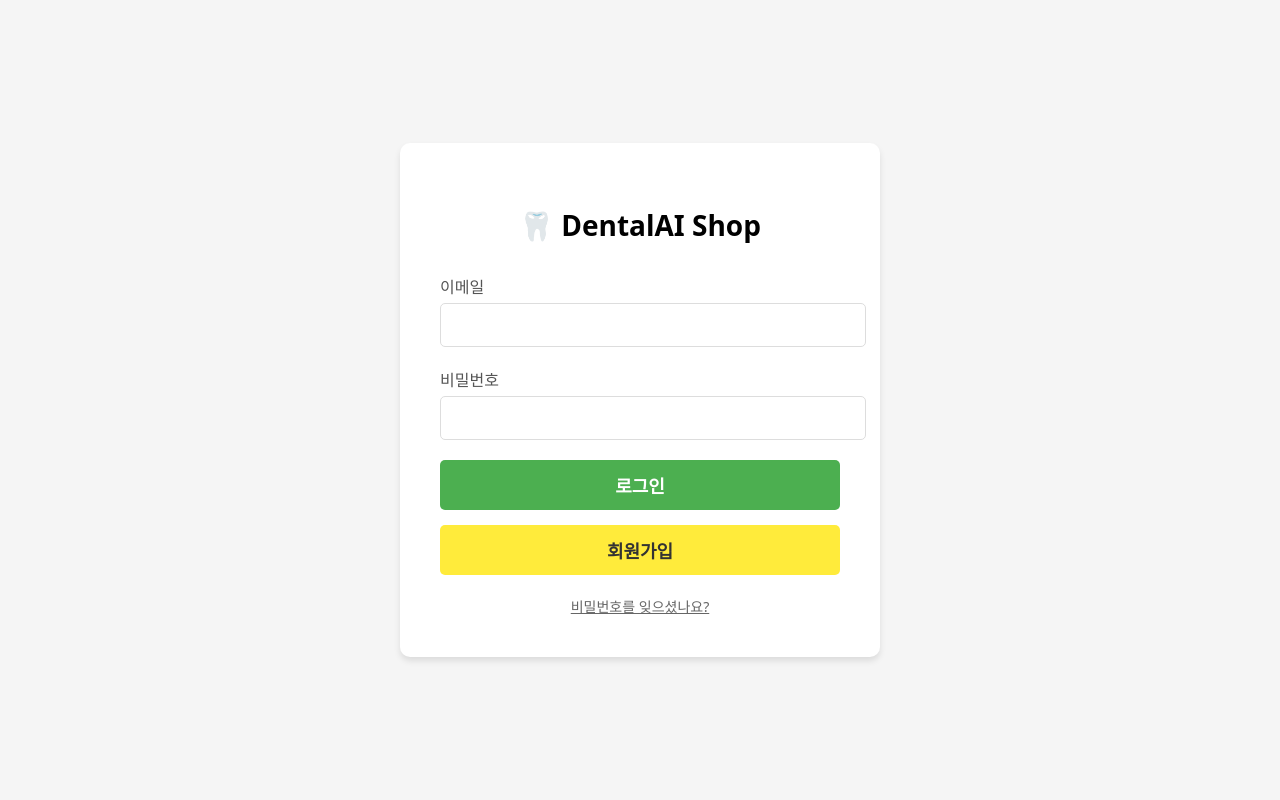
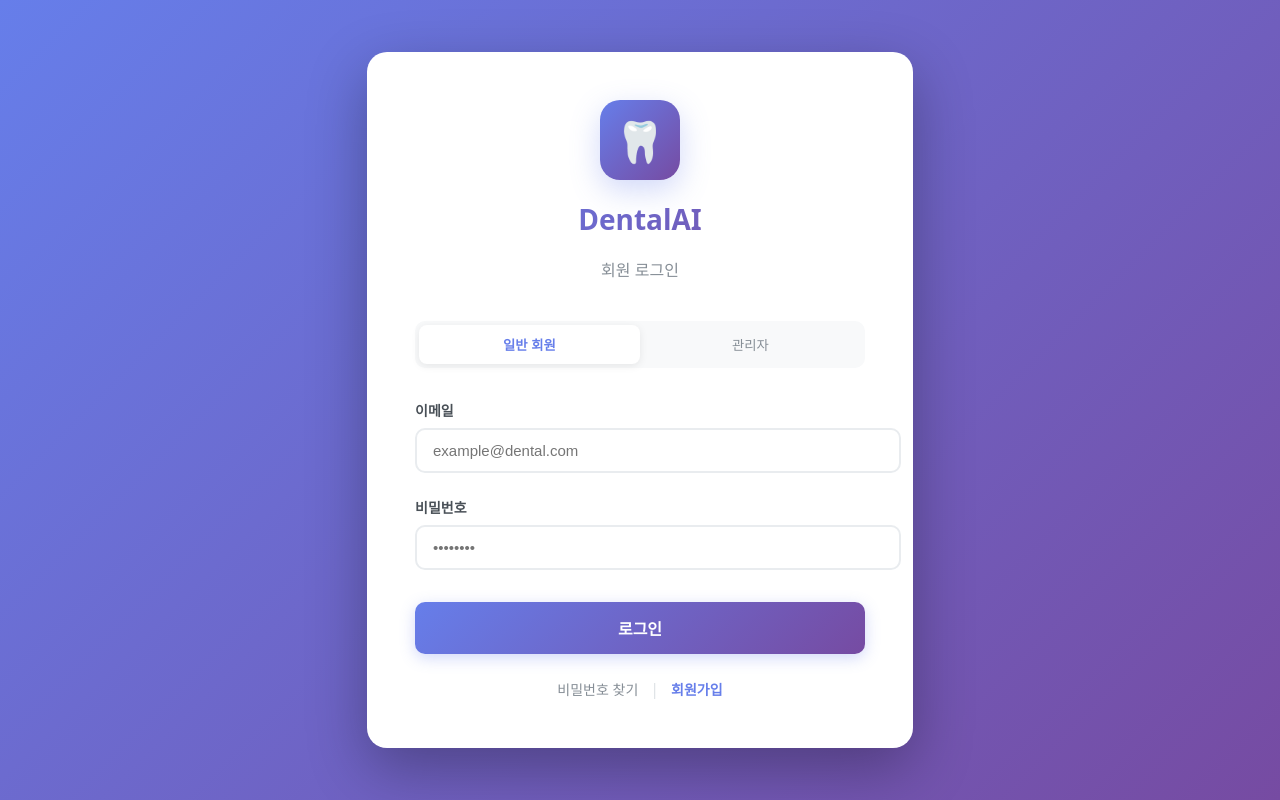
Before and after one commit to dentcluster-lang/dentalnote, a Next.js app: page /login in a window 1280 px wide. Built offline with nearby package versions, Linux system fonts and the light colour scheme.

Commit message:
✨ Add admin login mode and access buttons

```diff
--- a/src/app/login/page.tsx
+++ b/src/app/login/page.tsx
@@ -4,124 +4,239 @@ import { useRouter } from 'next/navigation';
 
 export default function LoginPage() {
   const router = useRouter();
-  const [formData, setFormData] = useState({
-    email: '',
-    password: ''
-  });
+  const [email, setEmail] = useState('');
+  const [password, setPassword] = useState('');
+  const [isAdminMode, setIsAdminMode] = useState(false);
 
-  const handleLogin = (e: React.FormEvent) => {
-    e.preventDefault();
-    // 임시 로그인 처리
-    const userData = {
-      id: '1',
-      email: formData.email,
+  const handleLogin = () => {
+    if (isAdminMode) {
+      // 관리자 로그인
+      if (email === 'admin@dental.com' && password === 'admin123') {
+        localStorage.setItem('user', JSON.stringify({
+          name: '관리자',
+          email: email,
+          isAdmin: true
+        }));
+        alert('관리자로 로그인되었습니다!');
+        router.push('/admin');
+      } else {
+        alert('관리자 계정 정보가 올바르지 않습니다.');
+      }
+    } else {
+      // 일반 사용자 로그인
+      localStorage.setItem('user', JSON.stringify({
         name: '김치과',
-      businessNumber: '123-45-67890'
-    };
-    localStorage.setItem('user', JSON.stringify(userData));
+        email: email,
+        isAdmin: false
+      }));
+      alert('로그인 성공!');
       router.push('/');
+    }
   };
 
   return (
     <div style={{
       minHeight: '100vh',
-      backgroundColor: '#f5f5f5',
       display: 'flex',
       alignItems: 'center',
-      justifyContent: 'center'
+      justifyContent: 'center',
+      background: 'linear-gradient(135deg, #667eea 0%, #764ba2 100%)'
     }}>
       <div style={{
         backgroundColor: 'white',
-        padding: '40px',
+        padding: '48px',
+        borderRadius: '20px',
+        width: '450px',
+        boxShadow: '0 20px 60px rgba(0,0,0,0.3)'
+      }}>
+        {/* 로고 */}
+        <div style={{ textAlign: 'center', marginBottom: '40px' }}>
+          <div style={{
+            width: '80px',
+            height: '80px',
+            margin: '0 auto 20px',
+            background: 'linear-gradient(135deg, #667eea 0%, #764ba2 100%)',
+            borderRadius: '20px',
+            display: 'flex',
+            alignItems: 'center',
+            justifyContent: 'center',
+            fontSize: '40px',
+            boxShadow: '0 10px 30px rgba(102, 126, 234, 0.3)'
+          }}>
+            🦷
+          </div>
+          <h1 style={{
+            fontSize: '28px',
+            fontWeight: '700',
+            background: 'linear-gradient(135deg, #667eea 0%, #764ba2 100%)',
+            WebkitBackgroundClip: 'text',
+            WebkitTextFillColor: 'transparent'
+          }}>
+            DentalAI
+          </h1>
+          <p style={{ color: '#868e96', marginTop: '8px' }}>
+            {isAdminMode ? '관리자 로그인' : '회원 로그인'}
+          </p>
+        </div>
+
+        {/* 모드 전환 탭 */}
+        <div style={{
+          display: 'flex',
+          backgroundColor: '#f8f9fa',
           borderRadius: '10px',
-        boxShadow: '0 4px 6px rgba(0,0,0,0.1)',
-        width: '100%',
-        maxWidth: '400px'
+          padding: '4px',
+          marginBottom: '32px'
         }}>
-        <h2 style={{ textAlign: 'center', marginBottom: '30px', fontSize: '28px' }}>
-          🦷 DentalAI Shop
-        </h2>
+          <button
+            onClick={() => setIsAdminMode(false)}
+            style={{
+              flex: 1,
+              padding: '10px',
+              border: 'none',
+              borderRadius: '8px',
+              backgroundColor: !isAdminMode ? 'white' : 'transparent',
+              boxShadow: !isAdminMode ? '0 2px 8px rgba(0,0,0,0.08)' : 'none',
+              cursor: 'pointer',
+              fontWeight: !isAdminMode ? '600' : '500',
+              color: !isAdminMode ? '#667eea' : '#868e96',
+              transition: 'all 0.3s'
+            }}
+          >
+            일반 회원
+          </button>
+          <button
+            onClick={() => setIsAdminMode(true)}
+            style={{
+              flex: 1,
+              padding: '10px',
+              border: 'none',
+              borderRadius: '8px',
+              backgroundColor: isAdminMode ? 'white' : 'transparent',
+              boxShadow: isAdminMode ? '0 2px 8px rgba(0,0,0,0.08)' : 'none',
+              cursor: 'pointer',
+              fontWeight: isAdminMode ? '600' : '500',
+              color: isAdminMode ? '#764ba2' : '#868e96',
+              transition: 'all 0.3s'
+            }}
+          >
+            관리자
+          </button>
+        </div>
 
-        <form onSubmit={handleLogin}>
-          <div style={{ marginBottom: '20px' }}>
-            <label style={{ display: 'block', marginBottom: '5px', color: '#555' }}>
+        {/* 로그인 폼 */}
+        <div style={{ marginBottom: '24px' }}>
+          <label style={{
+            display: 'block',
+            marginBottom: '8px',
+            fontSize: '14px',
+            fontWeight: '600',
+            color: '#495057'
+          }}>
             이메일
           </label>
           <input
             type="email"
-              value={formData.email}
-              onChange={(e) => setFormData({...formData, email: e.target.value})}
-              required
+            value={email}
+            onChange={(e) => setEmail(e.target.value)}
+            placeholder={isAdminMode ? 'admin@dental.com' : 'example@dental.com'}
             style={{
               width: '100%',
-                padding: '12px',
-                border: '1px solid #ddd',
-                borderRadius: '5px',
-                fontSize: '16px'
+              padding: '12px 16px',
+              border: '2px solid #e9ecef',
+              borderRadius: '10px',
+              fontSize: '15px',
+              outline: 'none',
+              transition: 'border-color 0.3s'
             }}
+            onFocus={(e) => e.target.style.borderColor = '#667eea'}
+            onBlur={(e) => e.target.style.borderColor = '#e9ecef'}
           />
         </div>
 
-          <div style={{ marginBottom: '20px' }}>
-            <label style={{ display: 'block', marginBottom: '5px', color: '#555' }}>
+        <div style={{ marginBottom: '32px' }}>
+          <label style={{
+            display: 'block',
+            marginBottom: '8px',
+            fontSize: '14px',
+            fontWeight: '600',
+            color: '#495057'
+          }}>
             비밀번호
           </label>
           <input
             type="password"
-              value={formData.password}
-              onChange={(e) => setFormData({...formData, password: e.target.value})}
-              required
+            value={password}
+            onChange={(e) => setPassword(e.target.value)}
+            placeholder={isAdminMode ? 'admin123' : '••••••••'}
             style={{
               width: '100%',
-                padding: '12px',
-                border: '1px solid #ddd',
-                borderRadius: '5px',
-                fontSize: '16px'
+              padding: '12px 16px',
+              border: '2px solid #e9ecef',
+              borderRadius: '10px',
+              fontSize: '15px',
+              outline: 'none',
+              transition: 'border-color 0.3s'
             }}
+            onFocus={(e) => e.target.style.borderColor = '#667eea'}
+            onBlur={(e) => e.target.style.borderColor = '#e9ecef'}
           />
         </div>
 
+        {/* 테스트 계정 정보 */}
+        {isAdminMode && (
+          <div style={{
+            padding: '16px',
+            backgroundColor: '#fff3e0',
+            borderRadius: '8px',
+            marginBottom: '24px',
+            fontSize: '13px'
+          }}>
+            <p style={{ fontWeight: '600', marginBottom: '4px' }}>
+              📌 테스트 계정 정보
+            </p>
+            <p>Email: admin@dental.com</p>
+            <p>Password: admin123</p>
+          </div>
+        )}
+
         <button
-            type="submit"
+          onClick={handleLogin}
           style={{
             width: '100%',
-              padding: '12px',
-              backgroundColor: '#4CAF50',
+            padding: '14px',
+            background: isAdminMode ?
+              'linear-gradient(135deg, #495057 0%, #212529 100%)' :
+              'linear-gradient(135deg, #667eea 0%, #764ba2 100%)',
             color: 'white',
             border: 'none',
-              borderRadius: '5px',
-              fontSize: '18px',
-              fontWeight: 'bold',
+            borderRadius: '10px',
+            fontSize: '16px',
+            fontWeight: '600',
             cursor: 'pointer',
-              marginBottom: '15px'
+            transition: 'transform 0.2s',
+            boxShadow: '0 4px 15px rgba(102, 126, 234, 0.3)'
           }}
+          onMouseOver={(e) => e.currentTarget.style.transform = 'translateY(-2px)'}
+          onMouseOut={(e) => e.currentTarget.style.transform = 'translateY(0)'}
         >
-            로그인
+          {isAdminMode ? '관리자 로그인' : '로그인'}
         </button>
 
-          <button
-            type="button"
+        <div style={{ marginTop: '24px', textAlign: 'center' }}>
+          {!isAdminMode && (
+            <>
+              <a href="#" style={{ color: '#868e96', fontSize: '14px', textDecoration: 'none' }}>
+                비밀번호 찾기
+              </a>
+              <span style={{ margin: '0 12px', color: '#dee2e6' }}>|</span>
+              <a
                 onClick={() => router.push('/signup')}
-            style={{
-              width: '100%',
-              padding: '12px',
-              backgroundColor: '#ffeb3b',
-              color: '#333',
-              border: 'none',
-              borderRadius: '5px',
-              fontSize: '18px',
-              fontWeight: 'bold',
-              cursor: 'pointer'
-            }}
+                style={{ color: '#667eea', fontSize: '14px', textDecoration: 'none', cursor: 'pointer', fontWeight: '600' }}
               >
                 회원가입
-          </button>
-        </form>
-
-        <div style={{ textAlign: 'center', marginTop: '20px' }}>
-          <a href="#" style={{ color: '#666', fontSize: '14px' }}>
-            비밀번호를 잊으셨나요?
               </a>
+            </>
+          )}
         </div>
       </div>
     </div>
```
Lines whose indentation alone changed are shown as unchanged.
